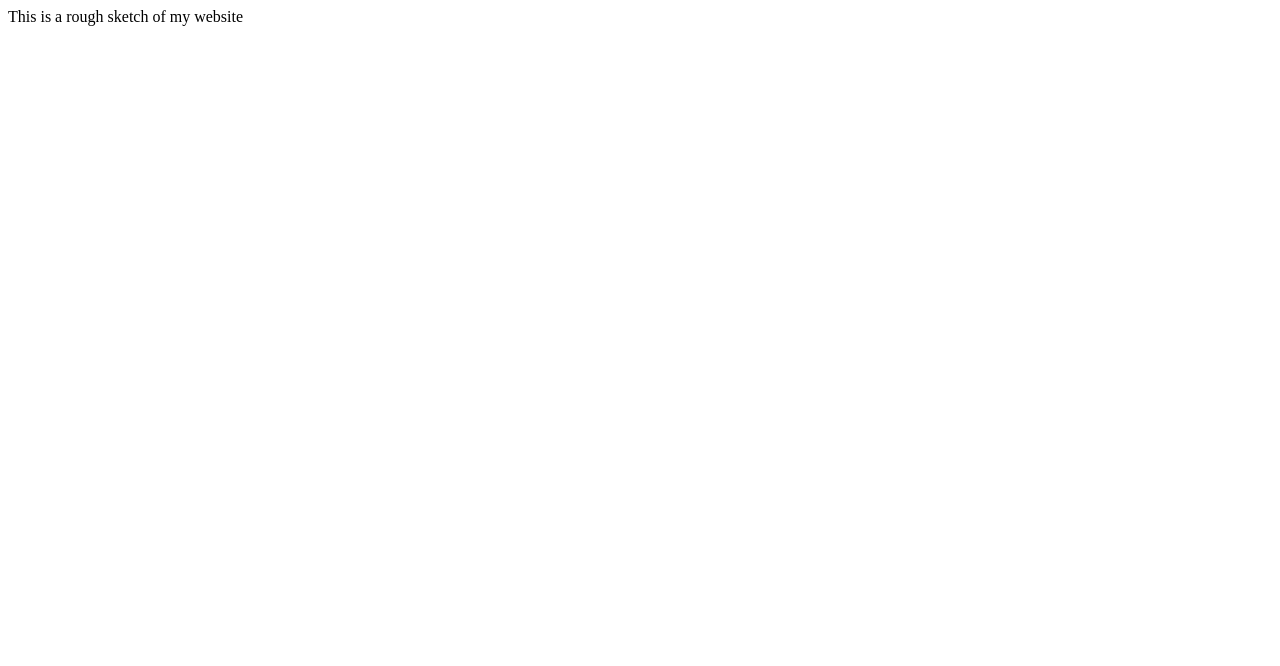
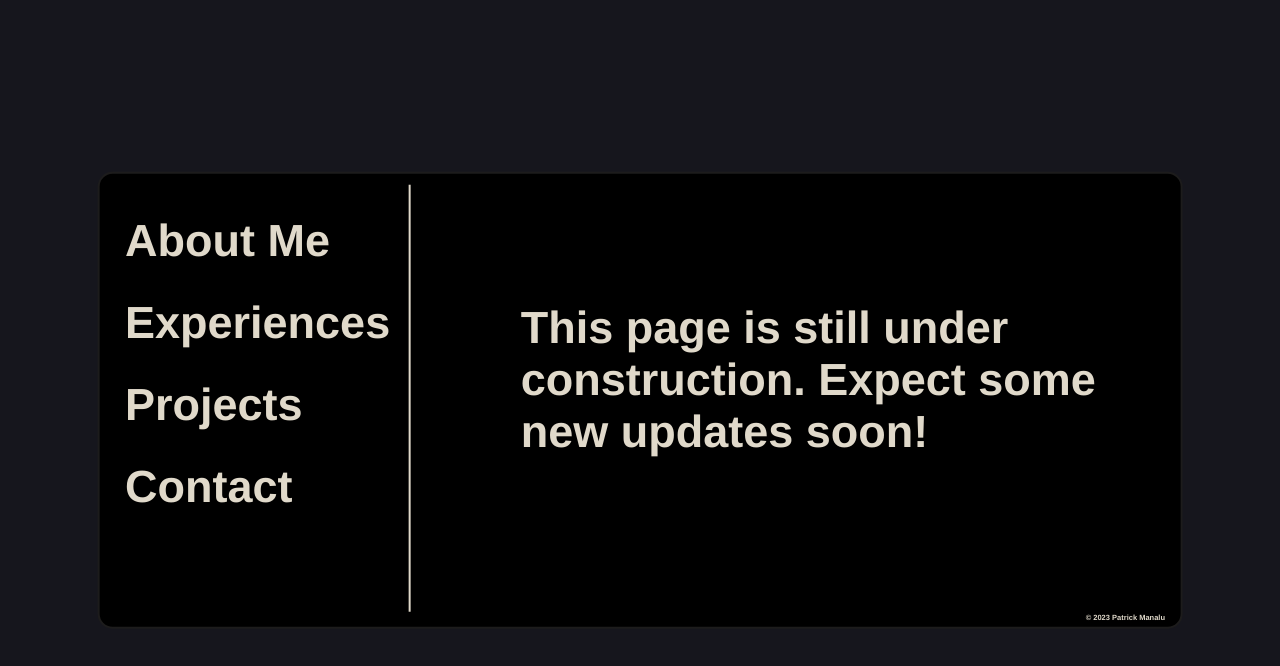
Before and after one commit to pwmhm/pwmhm.github.io, a plain HTML site: page index.html in a window 1280 px wide. Drawn offline with Linux system fonts and the light colour scheme.

Commit message:
Create design prototype.

```diff
--- a/index.html
+++ b/index.html
@@ -1,5 +1,119 @@
+<!DOCTYPE html>
 <html>
-	<body>
-		<p1:center> This is a rough sketch of my website </p1>
+<head>
+	<title> Patrick Manalu </title>
+	<style>
+		a:link{
+			text-decoration:none;
+			color:none;
+		}
+		a:visited{
+			text-decoration:none;
+			color:none;
+		}
+		a:hover{
+			text-decoration:none;
+			color:none;
+		}
+		a:active{
+			text-decoration:none;
+			color:none;
+		}
+		.head_div{
+			width:100%;
+			margin: 0px 10px 0px -10px;
+			color:white;
+			font:50px Arial;
+		}
+		.main{
+			top:50%;
+			left: 50%;
+			position:absolute;
+			padding-left:1.2%;
+			padding-right:1.2%;
+			padding-top:0.15%;
+			padding-bottom:0.05%;
+			-ms-transform: translate(-50%, -50%);
+			transform: translate(-50%, -50%);
+			width:70em;
+			height:30em;
+			background-color:black;
+			border:2px solid rgb(29, 28, 28);
+			border-radius:15px;
+		}
+		.head1{
+			display: block;
+			color:#e0d9ca;
+			font-family:Helvetica, Arial, Verdana;
+			font-weight:bold;
+			font-size:3em;
+		}
+		.left_bar{
+			float: left;
+			width: 25%;
+			height: 95%;
+			margin: 0.6em 0px 0px 10px;
+			padding-right: 2%;
+			border-right: 2px solid #e0d9ca;
+			color:#e0d9ca;
+			text-align:left;
+		}
+		.content_zone{
+			display: inline-block;
+			width: 70%;
+			height: 95%;
+			text-align: left;
+			color:#e0d9ca;
+		}
+		.copyright_footer{
+			float:right;
+			width: auto;
+			height: auto;
+			margin-top: 1px;
+			font-family:Helvetica, Arial, Verdana;
+			font-weight:bold;
+			font-size:0.5em;
+			color:#e0d9ca;
+		}
+		.filler{
+			padding-left:15%;
+			padding-top:11%;
+			font-family:Helvetica, Arial, Verdana;
+			font-weight:bold;
+			font-size:3em;
+			color: #e0d9ca;
+
+		}
+		.clear{
+			clear: both;
+		}
+
+	</style>
+</head>
+	<body style="background-color:#16161D; font:15px Arial">
+		<div class="main">
+			<div class="left_bar">
+				<h1 class="head1">
+					About Me
+				</h1>
+				<h1 class="head1">
+					Experiences
+				</h1>
+				<h1 class="head1">
+					Projects
+				</h1>
+				<h1 class="head1">
+					Contact
+				</h1>
+			</div>
+			<div class="content_zone">
+				<p class="filler">
+					This page is still under construction. Expect some new updates soon!
+				</p>
+			</div>
+			<div class="clear"></div>
+			<div class="copyright_footer"> © 2023 Patrick Manalu</div>
+			<div class="clear"></div>
+		</div>
 	</body>
 </html>
```
